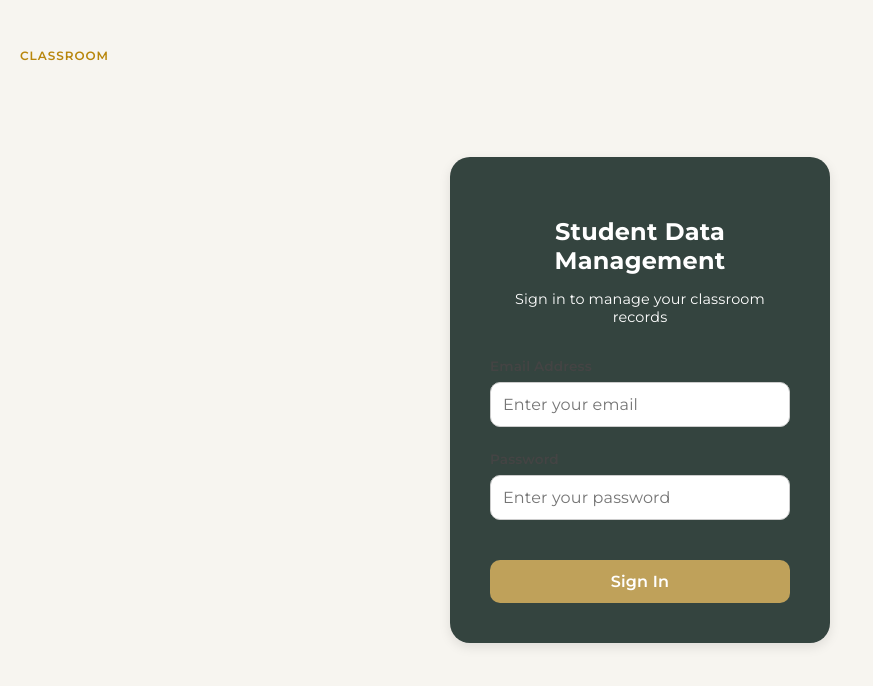
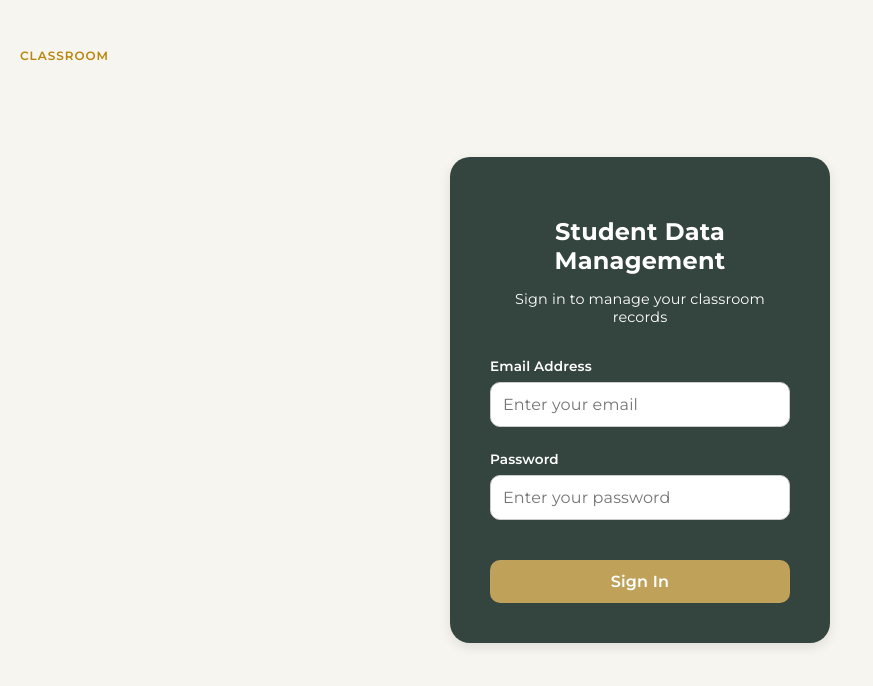
Before and after one commit to aquax-xmarine/studentDataManagement, a React (Vite) app in the folder frontend/: page / in a window 1280 px wide. Shown: the top 686 px of the page, without its empty margins (0-873 px from the left). Built offline with nearby package versions, Linux system fonts and the light colour scheme.

Commit message:
Login UI colors fixed

```diff
--- a/frontend/src/styles/Login.css
+++ b/frontend/src/styles/Login.css
@@ -39,7 +39,7 @@
   font-size: 0.85rem;
   font-weight: 600;
   margin-bottom: 0.5rem;
-  color: #444444;
+  color: #ffffff;
 }
 
 .input-group input {
```
